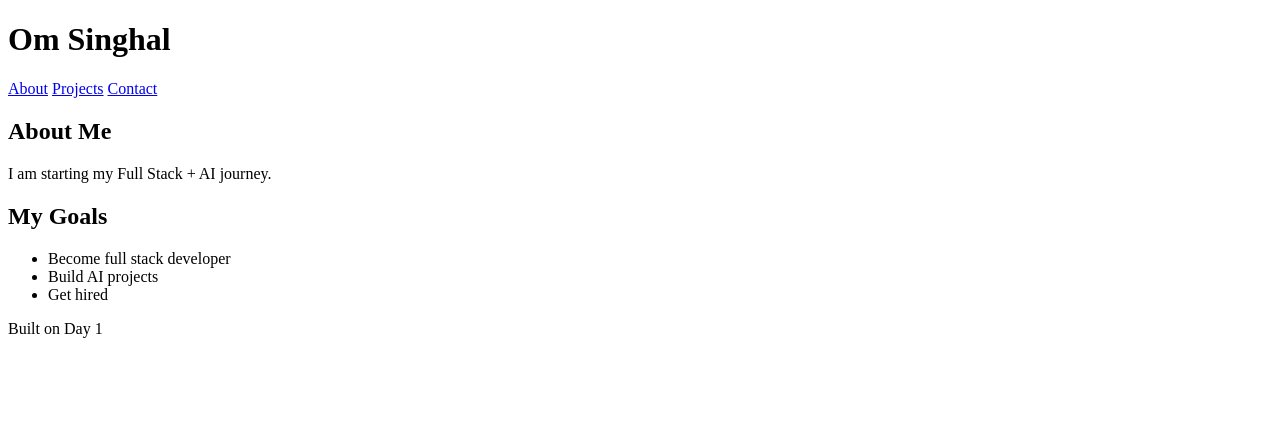
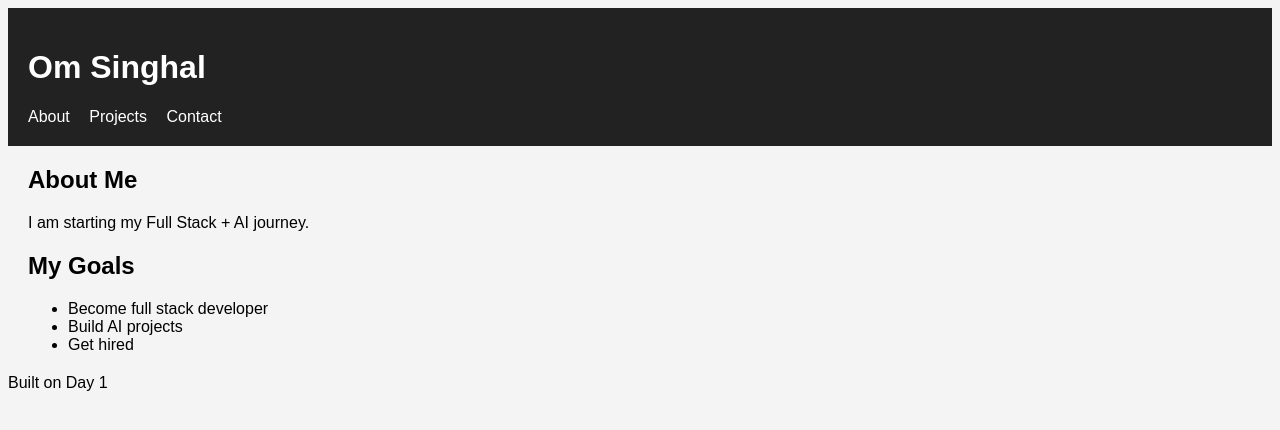
Before and after one commit to omsinghal-14/fullstack-ai-journey, a plain HTML site: page phase-1-foundations/index.html in a window 1280 px wide. Drawn offline with Linux system fonts and the light colour scheme.

Commit message:
Day 2 - Added basic CSS styling

```diff
--- a/phase-1-foundations/index.html
+++ b/phase-1-foundations/index.html
@@ -2,6 +2,7 @@
 <html>
   <head>
     <title>My Developer Journey</title>
+    <link rel="stylesheet" href="style.css">
   </head>
   <body>
     <header>
--- /dev/null
+++ b/phase-1-foundations/style.css
@@ -0,0 +1,20 @@
+body {
+  background-color: #f4f4f4;
+  font-family: Arial, sans-serif;
+}
+
+header {
+  background-color: #222;
+  color: white;
+  padding: 20px;
+}
+
+nav a {
+  color: white;
+  margin-right: 15px;
+  text-decoration: none;
+}
+
+section {
+  margin: 20px;
+}
```
